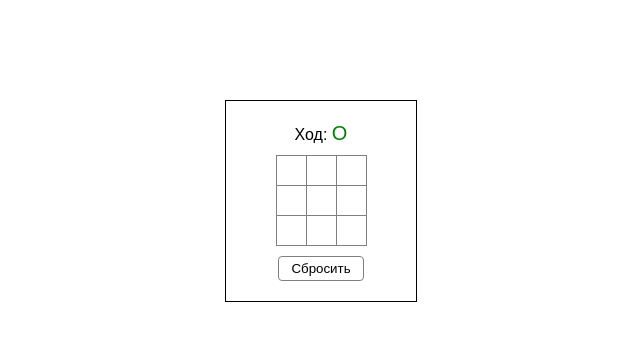
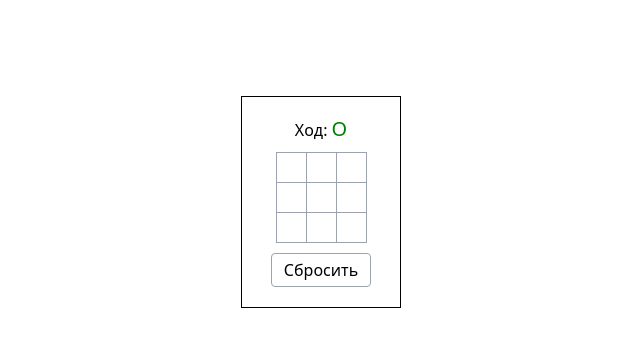
Before and after one commit to EvgenyParomov/react-tik-tak-toe-online, a Next.js app: page / in a window 1280 px wide. Shown: the top 340 px of the page, without its empty margins (319-959 px from the left). Built offline with nearby package versions, Linux system fonts and the light colour scheme.

Commit message:
add tailwind to project

```diff
--- a/components/game/game-cell.jsx
+++ b/components/game/game-cell.jsx
@@ -1,10 +1,13 @@
 import { GameSymbol } from './game-symbol'
-import styles from './game.module.css'
+import {clsx} from 'clsx'
 
 export function GameCell({ isWinner, onClick, symbol }) {
   return (
     <button
-      className={`${styles['cell']} ${isWinner ? styles['cell--win'] : ''}`}
+      className={clsx(
+        'border border-gray-400 -ml-px -mt-px flex items-center justify-center',
+         isWinner && 'bg-red-400'
+      )}
       onClick={onClick}
     >
       {symbol ? <GameSymbol symbol={symbol} /> : null}
--- a/components/game/game.js
+++ b/components/game/game.js
@@ -1,6 +1,6 @@
 import { GameCell } from './game-cell'
 import { GameInfo } from './game-info'
-import styles from './game.module.css'
+import { ResetButton } from './reset-button';
 import { useGameState } from './use-game-state';
 
 
@@ -16,13 +16,13 @@
   } = useGameState();
 
   return (
-    <div className={styles['game']}>
+    <div className="flex flex-col items-center w-40 mx-auto my-24 border border-black p-5">
       <GameInfo
         isDraw={isDraw}
         winnerSymbol={winnerSymbol}
         currentStep={currentStep}
       />
-      <div className={styles["game-field"]}>
+      <div className="grid pt-px pl-px grid-cols-[repeat(3,_30px)] grid-rows-[repeat(3,_30px)]">
         {cells.map((symbol, index) => (
           <GameCell
             key={index}
@@ -32,7 +32,7 @@
           />
         ))}
       </div>
-      <button className={styles["reset"]} onClick={resetGame}>Сбросить</button>
+      <ResetButton onClick={resetGame}/>
     </div>
   )
 }
--- /dev/null
+++ b/components/game/reset-button.jsx
@@ -0,0 +1,3 @@
+export function ResetButton({ onClick }){
+  return <button className="cursor-pointer mt-2.5 bg-transparent border border-gray-400 py-1 px-3 rounded" onClick={onClick}>Сбросить</button>
+}
--- a/package.json
+++ b/package.json
@@ -10,8 +10,14 @@
   "author": "",
   "license": "ISC",
   "dependencies": {
+    "clsx": "^1.2.1",
     "next": "^13.3.4",
     "react": "^18.2.0",
     "react-dom": "^18.2.0"
+  },
+  "devDependencies": {
+    "autoprefixer": "^10.4.14",
+    "postcss": "^8.4.23",
+    "tailwindcss": "^3.3.2"
   }
 }
--- /dev/null
+++ b/pages/_app.jsx
@@ -0,0 +1,5 @@
+import "../styles/global.css"
+
+export default function App({ Component, pageProps}){
+  return <Component {...pageProps}/>
+}
--- /dev/null
+++ b/pages/test.jsx
@@ -0,0 +1,3 @@
+export default function TestPage(){
+  return <div className="text-2xl text-red-800">Text page</div>
+}
--- /dev/null
+++ b/postcss.config.js
@@ -0,0 +1,6 @@
+module.exports = {
+  plugins: {
+    tailwindcss: {},
+    autoprefixer: {},
+  },
+}
--- /dev/null
+++ b/styles/global.css
@@ -0,0 +1,3 @@
+@tailwind base;
+@tailwind components;
+@tailwind utilities;
--- /dev/null
+++ b/tailwind.config.js
@@ -0,0 +1,16 @@
+/** @type {import('tailwindcss').Config} */
+module.exports = {
+  content: [
+    "./app/**/*.{js,ts,jsx,tsx,mdx}",
+    "./pages/**/*.{js,ts,jsx,tsx,mdx}",
+    "./components/**/*.{js,ts,jsx,tsx,mdx}",
+
+    // Or if using `src` directory:
+    "./src/**/*.{js,ts,jsx,tsx,mdx}",
+  ],
+  theme: {
+    extend: {
+    },
+  },
+  plugins: [],
+}
```
Also changed, not shown: 1 other file (tests, documents, lock files or other folders).
